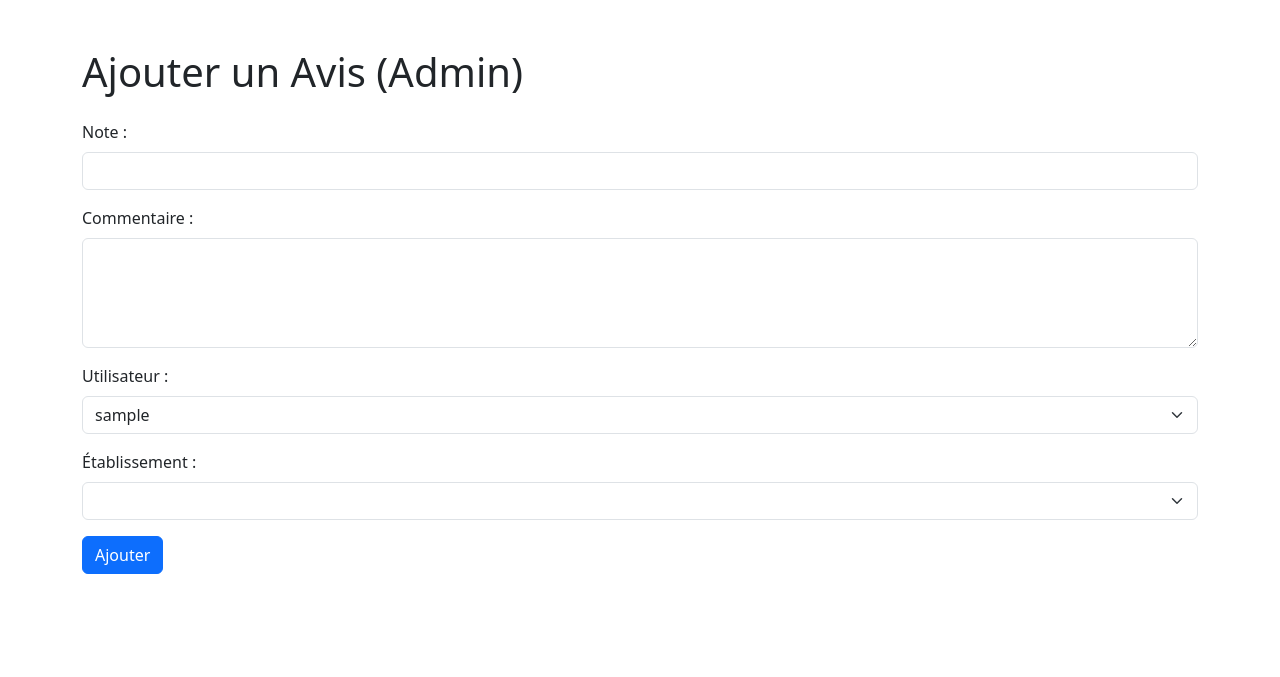
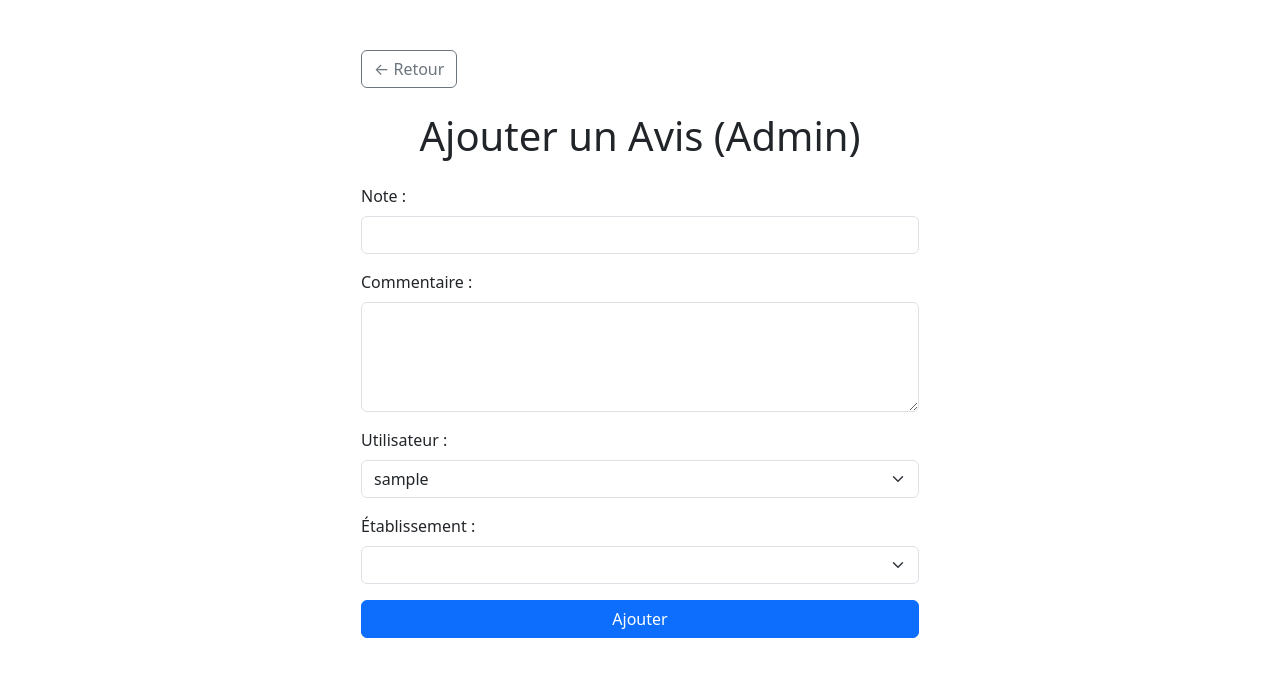
Before and after one commit to Nathan279-code/webdev, a Flask app: page /admin/avis/ajouter in a window 1280 px wide. Shown: the top 677 px of the page. Run offline with Flask 3, Linux system fonts and the light colour scheme; the visitor is signed in with stand-in values (Sample User, id 1); data comes from the database, SQL or seed files in the repository; data that the repository does not hold is empty.

Commit message:
Gestion fonctionnel entre admin et user pour avis (problème résolut me renvoyé dans mon ma fiche avis quand création sur menu admin ou menu user

```diff
--- a/app/routes.py
+++ b/app/routes.py
@@ -342,32 +342,13 @@ def ajouter_avis_form_admin():
                            etablissements=etablissements)
 
 
-# Ajoute un nouvel avis à la base de données (méthode POST)
-#@main.route("/avis/ajouter", methods=["POST"])
-#def ajouter_avis():
-#    data = request.form.to_dict()""
-#
-#    # iduser et idetab sont dans data
-#    iduser = data.get("iduser")
-#    idetab = data.get("idetab")
-#
-#    # Vérifier si un avis existe déjà pour ce couple user+etab
-#    ancien_avis = Avis.query.filter_by(iduser=iduser, idetab=idetab).first()
-#    if ancien_avis:
-#        Avis.delete_by_id(ancien_avis.idav)  # Suppression de l'ancien avis
-#
-#     # Fixer la date de création à maintenant
-#    data['datecreation'] = datetime.now()
-#
-#    Avis.create_from_json(data)
-#    return redirect(url_for("main.get_avis"))
-
 @main.route("/avis/ajouter", methods=["POST"])
 @login_required
 def ajouter_avis():
     data = request.form.to_dict()
     iduser = current_user.iduser
     idetab = data.get("idetab")
+    source = data.get("source")
 
     if not idetab:
         return "Établissement non précisé", 400
@@ -381,7 +362,13 @@ def ajouter_avis():
     data['datecreation'] = datetime.now()
 
     Avis.create_from_json(data)
-    return redirect(url_for("main.get_avis"))
+
+    # Redirection selon la source du formulaire
+    if source == "admin":
+        return redirect(url_for("main.get_avis"))  # page liste avis admin
+    else:
+        return redirect(url_for("main.home"))  # page publique principale (carte)
+
 
 
 @main.route("/avis/modifier/<idav>", methods=["GET"])
--- a/app/templates/admin/ajouter_avis_admin.html
+++ b/app/templates/admin/ajouter_avis_admin.html
@@ -3,8 +3,20 @@
 {% block title %}Ajouter un Avis (Admin){% endblock %}
 
 {% block content %}
-<div class="container">
-    <h1 class="my-4">Ajouter un Avis (Admin)</h1>
+<div class="container d-flex flex-column justify-content-center align-items-center" style="min-height: 80vh;">
+    <div class="w-50">
+
+        <!-- Bouton retour -->
+        <div class="mb-3">
+            <button onclick="window.history.back()" class="btn btn-outline-secondary">
+                ← Retour
+            </button>
+        </div>
+
+        <!-- Titre -->
+        <h1 class="my-4 text-center">Ajouter un Avis (Admin)</h1>
+
+        <!-- Formulaire -->
         <form method="POST" action="{{ url_for('main.ajouter_avis') }}">
             <div class="mb-3">
                 <label for="note" class="form-label">Note :</label>
@@ -34,7 +46,10 @@
                 </select>
             </div>
 
-        <button type="submit" class="btn btn-primary">Ajouter</button>
+            <input type="hidden" name="source" value="admin">
+
+            <button type="submit" class="btn btn-primary w-100">Ajouter</button>
         </form>
     </div>
+</div>
 {% endblock %}
--- a/app/templates/public/ajouter_avis.html
+++ b/app/templates/public/ajouter_avis.html
@@ -44,6 +44,7 @@
                 <input type="hidden" name="idetab" value="{{ etablissement.idetab }}">
             </div>
 
+            <input type="hidden" name="source" value="public">
             <!-- Bouton de soumission -->
             <button type="submit" class="btn btn-primary w-100">Ajouter</button>
         </form>
```
Lines whose indentation alone changed are shown as unchanged.
